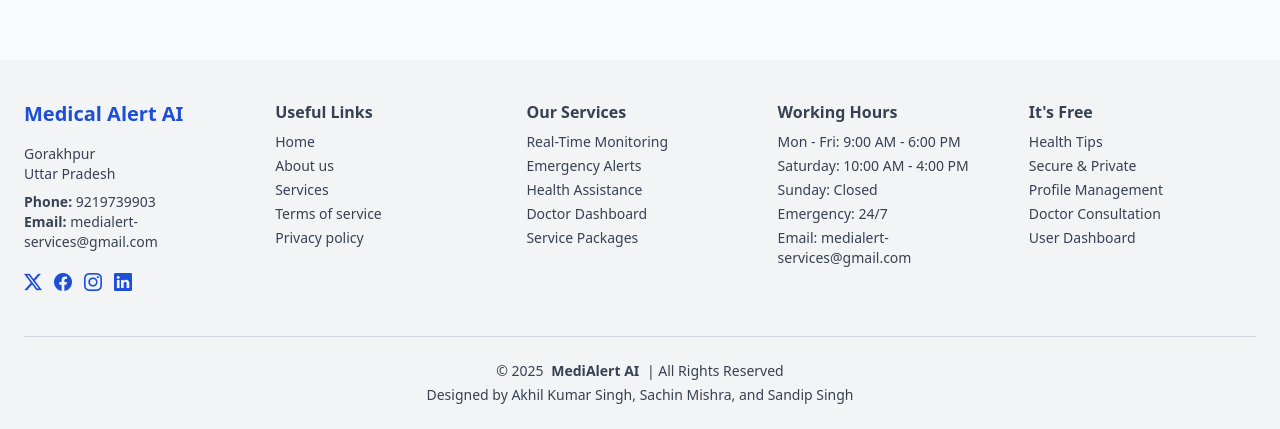
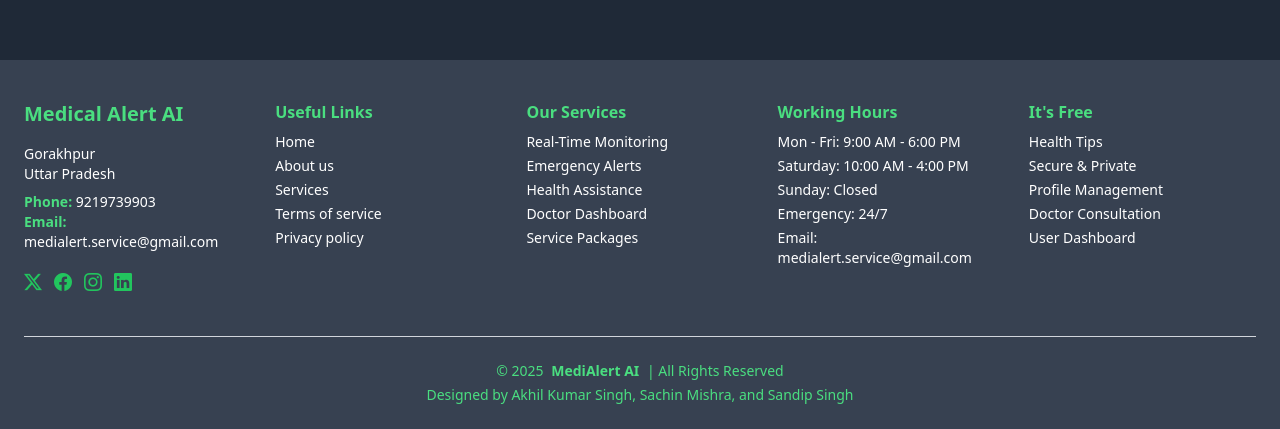
Before and after one commit to AkhilKumarSingh123/MediAlert-AI, a React (Vite) app in the folder client/: page /contact in a window 1280 px wide. Shown: the part 992-1421 px from the top of the page. Built offline with nearby package versions, Linux system fonts and the light colour scheme; no server answers.

Commit message:
chatbot issue solve

```diff
--- a/client/src/components/Footer.jsx
+++ b/client/src/components/Footer.jsx
@@ -4,21 +4,21 @@ import { Link } from 'react-router-dom';
 
 const Footer = () => {
   return (
-    <footer className="bg-gray-100 text-gray-700 pt-10 pb-6">
+    <footer className="bg-gray-700 text-gray-700 pt-10 pb-6">
       <div className="max-w-7xl mx-auto px-4">
         {/* Always 2 columns on mobile, 3 on sm, 5 on lg */}
         <div className="grid grid-cols-2 sm:grid-cols-3 lg:grid-cols-5 gap-6">
 
           {/* About Section */}
           <div className="col-span-2 sm:col-span-1">
-            <Link to="/" className="text-xl font-bold text-blue-700 block mb-3">
+            <Link to="/" className="text-xl font-bold text-green-400 block mb-3">
               Medical Alert AI
             </Link>
-            <p className="text-sm break-words">Gorakhpur</p>
-            <p className="text-sm break-words">Uttar Pradesh</p>
-            <p className="text-sm mt-2"><strong>Phone:</strong> 9219739903</p>
-            <p className="text-sm"><strong>Email:</strong> medialert-services@gmail.com</p>
-            <div className="flex space-x-3 mt-3 text-lg text-blue-700">
+            <p className="text-sm text-white break-words">Gorakhpur</p>
+            <p className="text-sm break-words text-white">Uttar Pradesh</p>
+            <p className="text-sm mt-2 text-white"><strong className="text-green-400">Phone:</strong> 9219739903</p>
+            <p className="text-sm text-white"><strong className="text-green-400">Email:</strong> medialert.service@gmail.com</p>
+            <div className="flex space-x-3 mt-3 text-lg text-green-500">
               <a href="#"><i className="bi bi-twitter-x" /></a>
               <a href="#"><i className="bi bi-facebook" /></a>
               <a href="#"><i className="bi bi-instagram" /></a>
@@ -28,8 +28,8 @@ const Footer = () => {
 
           {/* Useful Links */}
           <div>
-            <h4 className="text-base font-semibold mb-2">Useful Links</h4>
-            <ul className="space-y-1 text-sm break-words">
+            <h4 className="text-green-400 text-base font-semibold mb-2">Useful Links</h4>
+            <ul className="text-white space-y-1 text-sm break-words">
               <li><Link to="/">Home</Link></li>
               <li><Link to="/about">About us</Link></li>
               <li><Link to="/services">Services</Link></li>
@@ -40,8 +40,8 @@ const Footer = () => {
 
           {/* Our Services */}
           <div>
-            <h4 className="text-base font-semibold mb-2">Our Services</h4>
-            <ul className="space-y-1 text-sm break-words">
+            <h4 className="text-green-400 text-base font-semibold mb-2">Our Services</h4>
+            <ul className="text-white space-y-1 text-sm break-words">
               <li><Link to="#">Real-Time Monitoring</Link></li>
               <li><Link to="#">Emergency Alerts</Link></li>
               <li><Link to="#">Health Assistance</Link></li>
@@ -52,20 +52,20 @@ const Footer = () => {
 
           {/* Working Hours */}
           <div>
-            <h4 className="text-base font-semibold mb-2">Working Hours</h4>
-            <ul className="space-y-1 text-sm break-words">
+            <h4 className="text-green-400 text-base font-semibold mb-2">Working Hours</h4>
+            <ul className="space-y-1 text-sm text-white break-words">
               <li>Mon - Fri: 9:00 AM - 6:00 PM</li>
               <li>Saturday: 10:00 AM - 4:00 PM</li>
               <li>Sunday: Closed</li>
               <li>Emergency: 24/7</li>
-              <li>Email: medialert-services@gmail.com</li>
+              <li>Email: medialert.service@gmail.com</li>
             </ul>
           </div>
 
           {/* Free Access */}
           <div>
-            <h4 className="text-base font-semibold mb-2">It's Free</h4>
-            <ul className="space-y-1 text-sm break-words">
+            <h4 className="text-base text-green-400 font-semibold mb-2">It's Free</h4>
+            <ul className="text-white space-y-1 text-sm break-words">
               <li><Link to="#">Health Tips</Link></li>
               <li><Link to="#">Secure & Private</Link></li>
               <li><Link to="#">Profile Management</Link></li>
@@ -76,7 +76,7 @@ const Footer = () => {
         </div>
 
         {/* Footer Bottom */}
-        <div className="text-center mt-10 text-sm border-t border-gray-300 pt-4">
+        <div className="text-green-400 text-center mt-10 text-sm border-t border-gray-300 pt-4">
           <p>© {new Date().getFullYear()} <strong className="px-1">MediAlert AI</strong> | All Rights Reserved</p>
           <p className="mt-1">Designed by Akhil Kumar Singh, Sachin Mishra, and Sandip Singh</p>
         </div>
--- a/client/src/components/MediChatBot.jsx
+++ b/client/src/components/MediChatBot.jsx
@@ -18,7 +18,7 @@ const MediChatbot = () => {
 
     try {
       const response = await fetch(
-        "https://medialert-ai-3.onrender.com/api/v1/chatbot/book-appointment",
+        "https://medialert-dashboard.onrender.com/api/v1/chatbot/book-appointment",
         {
           method: "POST",
           headers: {
@@ -61,7 +61,7 @@ const MediChatbot = () => {
   return (
     <div className="fixed bottom-4 right-4 z-50">
       <div
-        className="text-3xl cursor-pointer bg-blue-600 text-white p-3 rounded-full shadow-lg"
+        className="text-3xl cursor-pointer bg-green-400 text-white p-3 rounded-full shadow-lg"
         onClick={toggleChat}
       >
         💬
@@ -69,7 +69,7 @@ const MediChatbot = () => {
 
       {isOpen && (
         <div className="w-80 bg-white shadow-lg rounded-lg mt-2">
-          <div className="flex justify-between items-center bg-blue-600 text-white px-4 py-2 rounded-t-lg">
+          <div className="flex justify-between items-center bg-green-400 text-white px-4 py-2 rounded-t-lg">
             <h4 className="font-semibold text-sm">
               Medi - Your Health Assistant
             </h4>
@@ -78,7 +78,7 @@ const MediChatbot = () => {
             </button>
           </div>
 
-          <div className="h-60 overflow-y-auto p-3 text-sm" id="medi-messages">
+          <div className="h-60 overflow-y-auto p-3 bg-gray-700 text-sm" id="medi-messages">
             {messages.map((msg, idx) => {
               const baseClass = "mb-2 p-2 rounded";
               let className = baseClass;
@@ -97,7 +97,8 @@ const MediChatbot = () => {
                   {msg.sender === "redirect" ? (
                     // <span dangerouslySetInnerHTML={{ __html: msg.text }} />
                     <a
-                      href="http://localhost:5174/login"
+                      // href="http://localhost:5174/login"
+                      href="https://medialert-ai-frontend.onrender.com/login"
                       target="_blank"
                       className="text-blue-500 underline"
                     >
@@ -115,18 +116,18 @@ const MediChatbot = () => {
             )}
           </div>
 
-          <div className="flex border-t p-2 gap-2">
+          <div className="flex border-t p-2 bg-gray-700 gap-2">
             <input
               type="text"
               value={input}
               onChange={(e) => setInput(e.target.value)}
               onKeyDown={(e) => e.key === "Enter" && sendMessage()}
               placeholder="Describe your symptoms..."
-              className="flex-1 border rounded px-3 py-1 text-sm focus:outline-none focus:ring-2 focus:ring-blue-500"
+              className="flex-1 border rounded bg-gray-300 px-3 py-1 text-sm focus:outline-none focus:ring-2 focus:ring-blue-500"
             />
             <button
               onClick={sendMessage}
-              className="bg-blue-600 text-white px-4 py-1 rounded hover:bg-blue-700 text-sm"
+              className="bg-green-400 text-white px-4 py-1 rounded hover:bg-blue-700 text-sm"
             >
               Send
             </button>
--- a/client/src/components/Navbar.jsx
+++ b/client/src/components/Navbar.jsx
@@ -324,7 +324,7 @@ const Navbar = () => {
           {isAuth ? (
             <button
               onClick={logOutHandle}
-              className="bg-orange-500 text-white px-4 py-2 rounded hover:bg-yellow-600"
+              className="bg-orange-400 text-white px-4 py-2 rounded hover:bg-yellow-600"
             >
               Logout
             </button>
```
Also changed, not shown: client/src/components/MessageForm.jsx (+18 -18 lines), client/src/page/Contact.jsx (+18 -18 lines), 1 other file (tests, documents, lock files or other folders).
